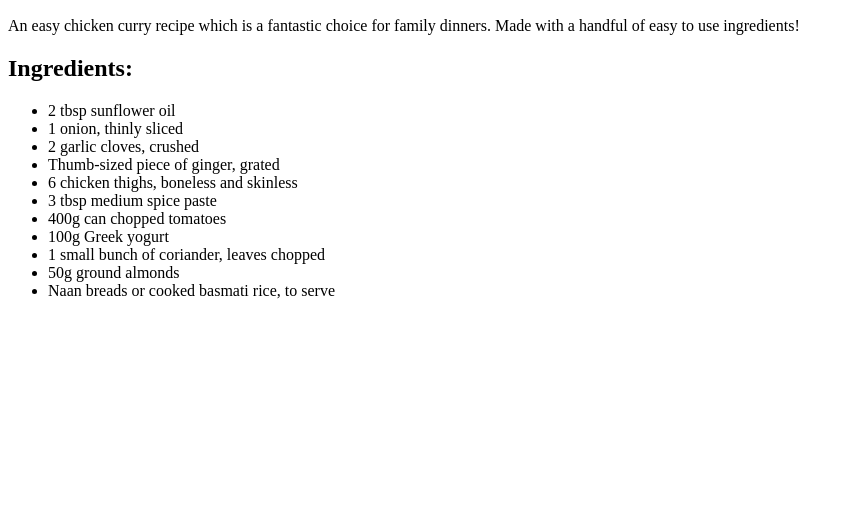
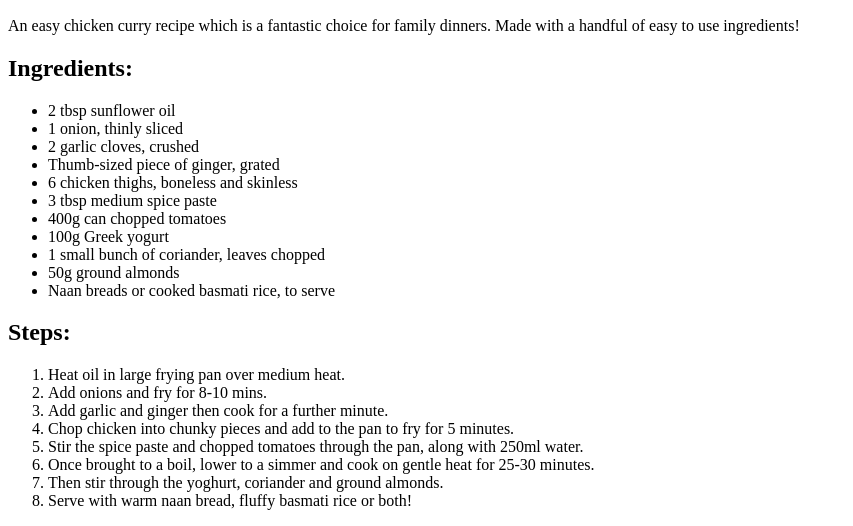
Before and after one commit to Pokie96/odin-recipes, a plain HTML site: page recipes/chicken-curry.html in a window 1280 px wide. Shown: the part 434-960 px from the top of the page, without its empty margins (0-853 px from the left). Before the commit the page ends 800 px from the top, so only its background shows below. Drawn offline with Linux system fonts and the light colour scheme.

Commit message:
Add steps for chicken curry

```diff
--- a/recipes/chicken-curry.html
+++ b/recipes/chicken-curry.html
@@ -6,11 +6,16 @@
     </head>
     <body>
         <h1>Chicken Curry Recipe</h1>
+
         <img src="https://hips.hearstapps.com/del.h-cdn.co/assets/17/31/1501791674-delish-chicken-curry-horizontal.jpg?crop=1.00xw:0.750xh;0,0.159xh&resize=640:*" alt="Delicious chicken curry dish">
+
         <h2>Description:</h2>
+
         <p>An easy chicken curry recipe which is a fantastic choice for family dinners.
             Made with a handful of easy to use ingredients!</p>
+
         <h2>Ingredients:</h2>
+
         <ul>
             <li>2 tbsp sunflower oil</li>
             <li>1 onion, thinly sliced</li>
@@ -24,5 +29,36 @@
             <li>50g ground almonds</li>
             <li>Naan breads or cooked basmati rice, to serve</li>
         </ul>
+
+        <h2>Steps:</h2>
+
+        <ol>
+            <li>
+                Heat oil in large frying pan over medium heat.
+            </li>
+            <li>
+                Add onions and fry for 8-10 mins.
+            </li>
+            <li>
+                Add garlic and ginger then cook for a further minute.
+            </li>
+            <li>
+                Chop chicken into chunky pieces and add to the pan to fry for 5 minutes.
+            </li>
+            <li>
+                Stir the spice paste and chopped tomatoes through the pan, along with 250ml
+                water.
+            </li>
+            <li>
+                Once brought to a boil, lower to a simmer and cook on gentle heat for
+                25-30 minutes.
+            </li>
+            <li>
+                Then stir through the yoghurt, coriander and ground almonds.
+            </li>
+            <li>
+                Serve with warm naan bread, fluffy basmati rice or both!
+            </li>
+        </ol>
     </body>
 </html>
```
